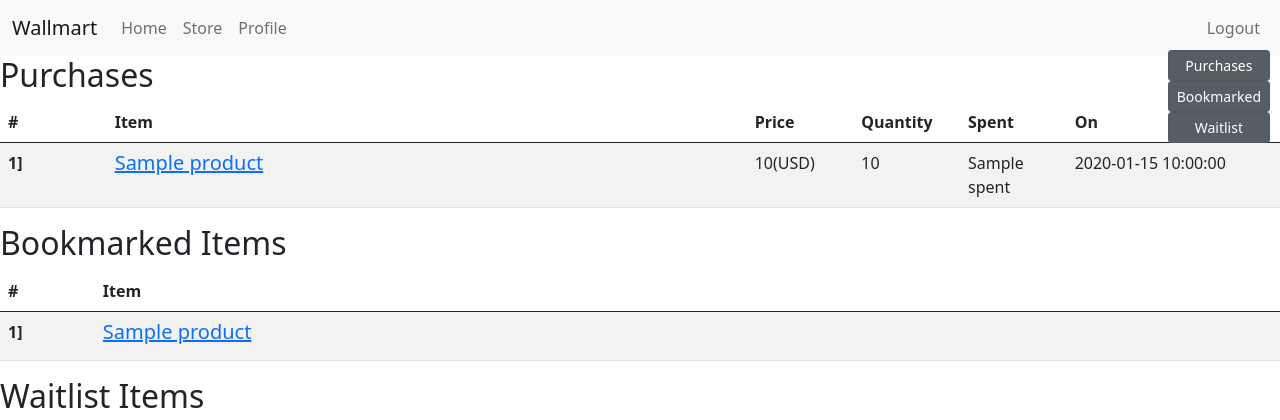
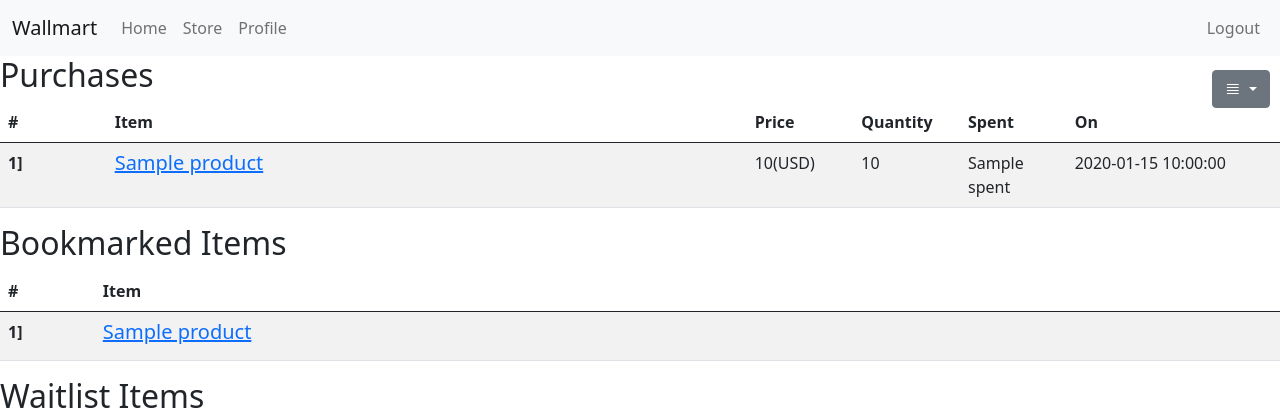
Before and after one commit to RavivermaChamarti/Wallmart_Online_Store, a Flask app: page /profile in a window 1280 px wide. Shown: the top 420 px of the page. Run offline with Flask 2, Linux system fonts and the light colour scheme; the visitor is signed in with stand-in values (Sample User, id 1); a database or web service that is not in the repository returns one stand-in record (values such as "Sample title"); some libraries are stand-ins or nearby versions.

Commit message:
Adding dropdown menu in profile

```diff
--- a/templates/layout.html
+++ b/templates/layout.html
@@ -8,6 +8,7 @@
         <!-- Bootstrap CSS -->
         <link href="https://cdn.jsdelivr.net/npm/bootstrap@5.0.2/dist/css/bootstrap.min.css" rel="stylesheet" integrity="sha384-EVSTQN3/azprG1Anm3QDgpJLIm9Nao0Yz1ztcQTwFspd3yD65VohhpuuCOmLASjC" crossorigin="anonymous">
         <link rel="stylesheet" href="https://cdn.jsdelivr.net/npm/bootstrap-icons@1.10.4/font/bootstrap-icons.css">
+        <link rel="stylesheet" href="https://cdn.jsdelivr.net/npm/popper.js@1.12.9/dist/umd/popper.min.js">
 
         <style>
             #btn-back-to-top {
--- a/templates/profile.html
+++ b/templates/profile.html
@@ -1,8 +1,12 @@
 {% extends "layout.html" %} {% block content %}
-<div class="button-container" style="display: flex; flex-direction: column; justify-content: flex-end; position: fixed; top: 20px; right: 10px; margin-top: 30px;">
-    <a href="#purchased_items" class="btn btn-secondary btn-sm active" role="button">Purchases</a>
-    <a href="#bookmarked_items" class="btn btn-secondary btn-sm active" role="button">Bookmarked</a>
-    <a href="#waitlist_items" class="btn btn-secondary btn-sm active" role="button">Waitlist</a>
+<div class="dropdown" style="display: flex; flex-direction: column; justify-content: flex-end; position: fixed; top: 30px; right: 10px; margin-top: 40px;">
+  <button class="btn btn-secondary dropdown-toggle" type="button" data-bs-toggle="dropdown" aria-expanded="false">
+    <i class="bi bi-justify"></i>  </button>
+  <ul class="dropdown-menu">
+    <li><a href="#purchased_items"  class="dropdown-item">Purchases</a></li>
+    <li><a href="#bookmarked_items" class="dropdown-item">Bookmarked</a></li>
+    <li><a href="#waitlist_items"   class="dropdown-item">Waitlist</a></li>
+  </ul>
 </div>
 {% if "username" in session %}
 <div class="col-xs-6">
```
